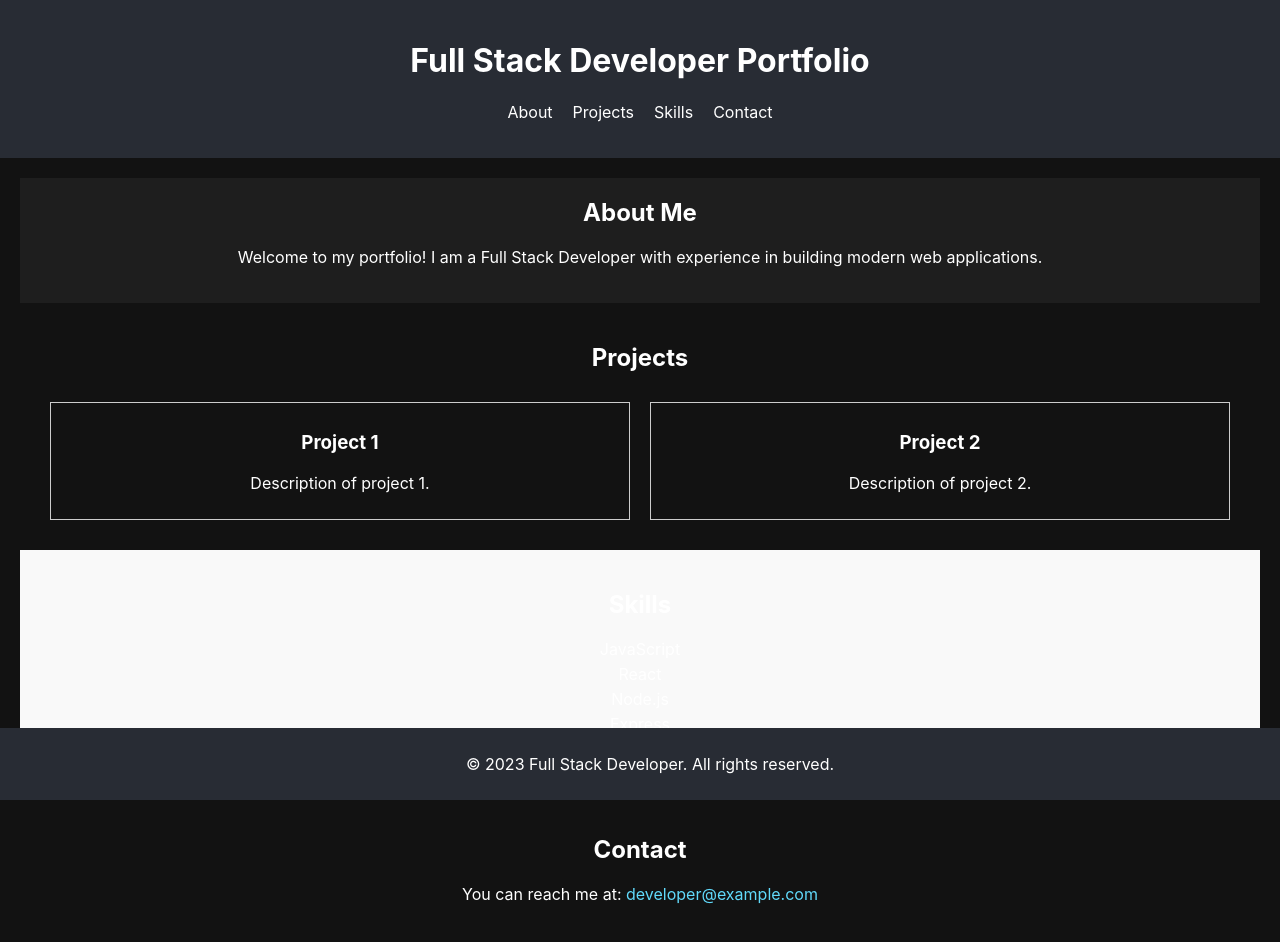
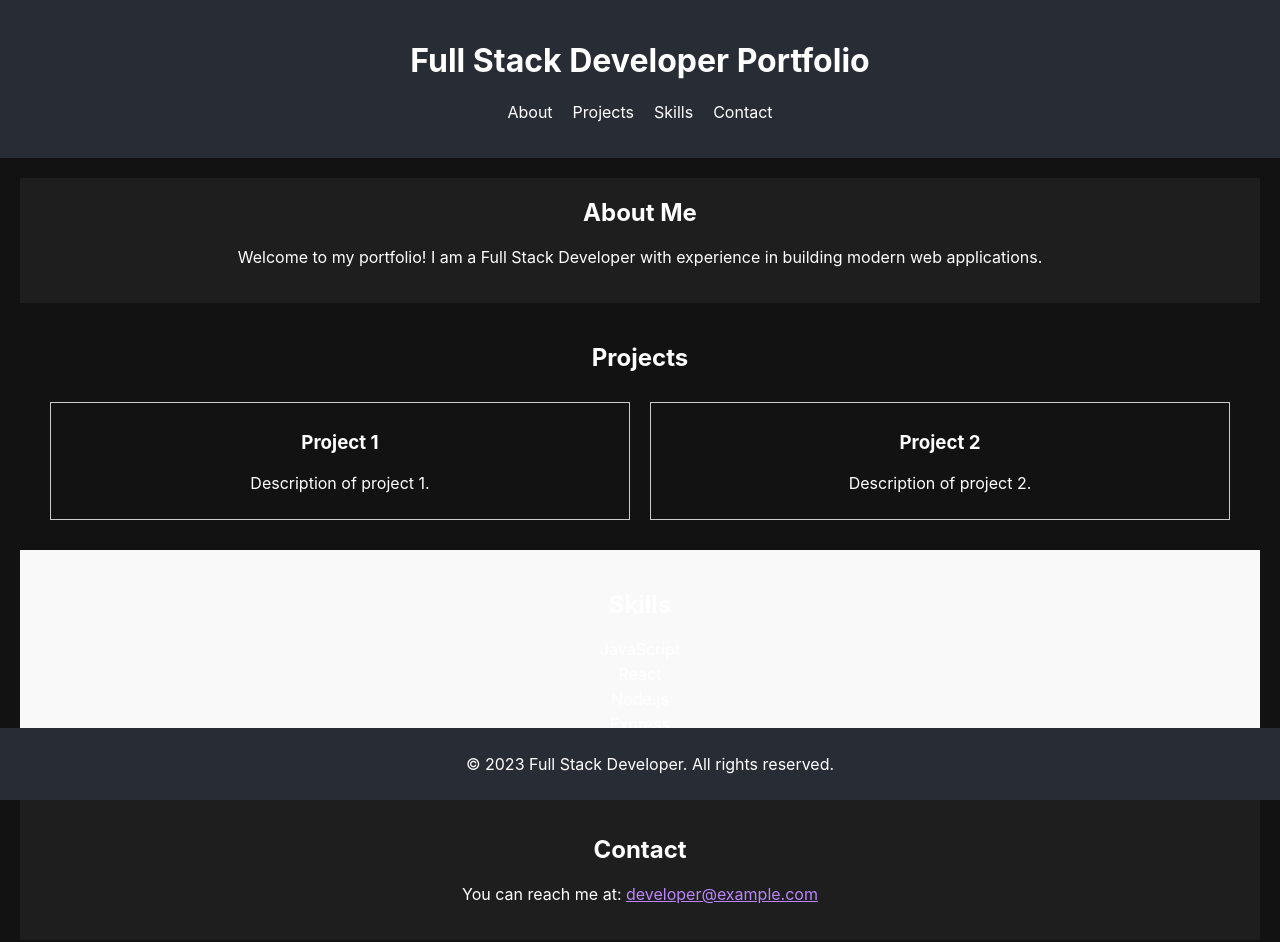
Before and after one commit to MuhammadAman16/generated-projects, a React (Create React App) app: page / in a window 1280 px wide. Shown: the top 942 px of the page. Built offline with nearby package versions, Linux system fonts and the light colour scheme; the HTML template or start-up script is replaced by a standard one.

Commit message:
Update Contact.css

```diff
--- a/src/components/Contact.css
+++ b/src/components/Contact.css
@@ -1,8 +1,9 @@
 .Contact {
   padding: 20px;
+  background-color: #1e1e1e; /* Darker background for Contact section */
 }
 
 .Contact a {
   color: #61dafb;
-  text-decoration: none;
+  color: #bb86fc; /* Light purple for links */
 }
```
